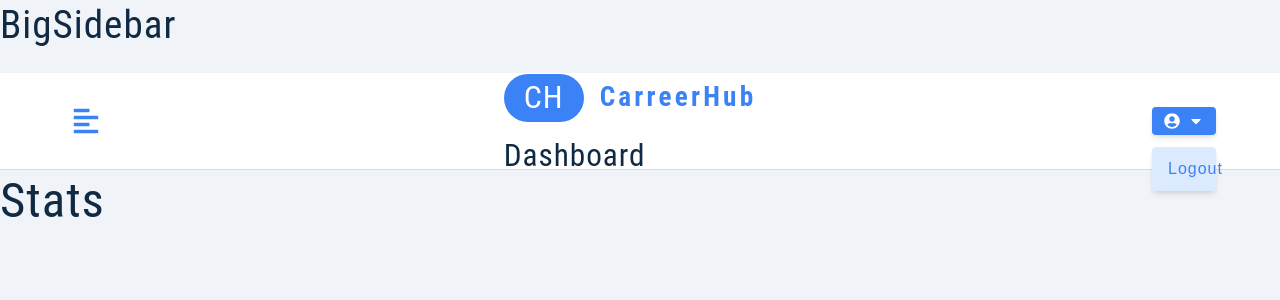
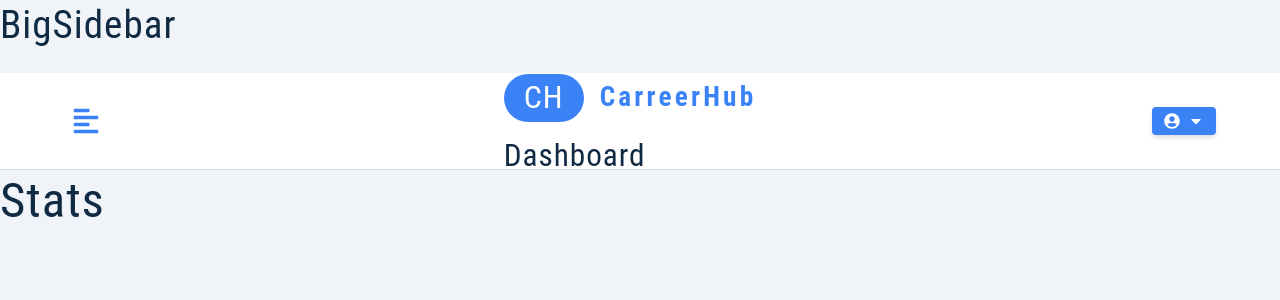
Before and after one commit to mdcodelab/CarreerHub-react-redux-frontend-app, a React (Create React App) app: page / in a window 1280 px wide. Shown: the top 300 px of the page. Built offline with nearby package versions, Linux system fonts and the light colour scheme.

Commit message:
toggle dropdown

```diff
--- a/src/dashboardComponents/Navbar.js
+++ b/src/dashboardComponents/Navbar.js
@@ -5,6 +5,8 @@ import Logo from "../components/Logo";
 import {useSelector, useDispatch} from "react-redux";
 
 function Navbar() {
+  const [logout, setLogout]=React.useState(false);
+
   const {user}=useSelector(store => store.user);
   const dispatch = useDispatch();
   return (
@@ -13,21 +15,22 @@ function Navbar() {
       <button type='button' className='toggle-btn' onClick={()=> console.log("toggle")}>
         <FaAlignLeft /></button>
       <div>
-        <WrapperLogo> <Logo className="logo"/></WrapperLogo>
+        <WrapperLogo> <Logo /></WrapperLogo>
         <h3 className='logo-text'>dashboard</h3>
       </div>
       <div className='btn-container'>
-        <button type='button'className='btn'onClick={() => console.log("hello")}>
+        <button type='button'className='btn' onClick={() => setLogout(!logout)}>
           <FaUserCircle />
           {user?.name}
           <FaCaretDown />
         </button>
-        <div className="dropdown show-dropdown">
+        <div className={logout ? "dropdown show-dropdown" : "dropdown"}>
           <button type='button' className='dropdown-btn'
-          onClick={() => console.log("log out")}>
+          onClick={() => console.log("logout")}>
             Logout
           </button>
         </div>
+
       </div>
     </div>
   </Wrapper>
```
Also changed, not shown: 1 other file (tests, documents, lock files or other folders).
